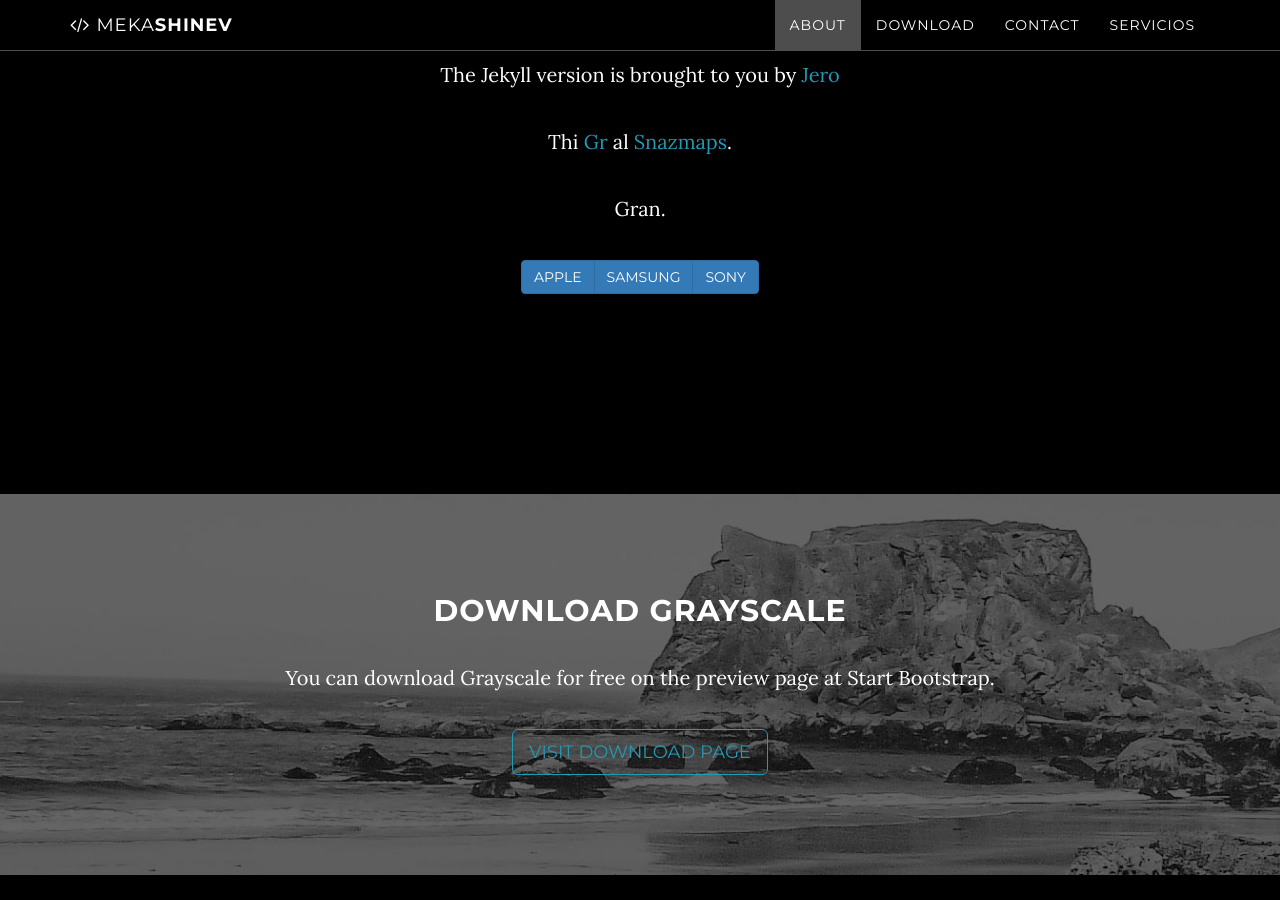
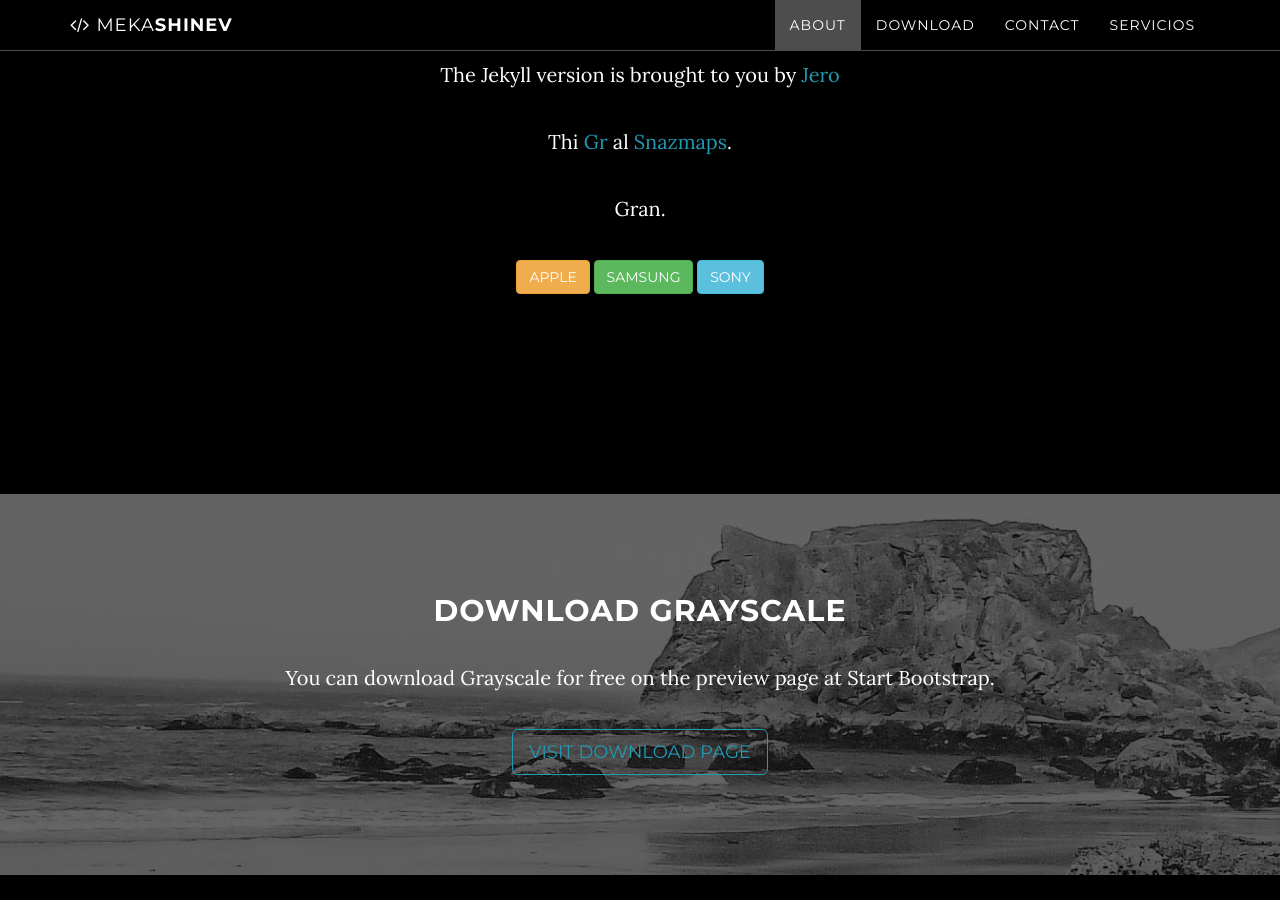
Before and after one commit to mekashinev/mekashinev.github.io, a Jekyll site: the page built from index.html, in a window 1280 px wide and 900 px high, scrolled down 3264 px. Built offline with Jekyll 4.4.1, drawn with Linux system fonts in a browser that asks for light colours.

Commit message:
Update about.html

```diff
--- a/_includes/about.html
+++ b/_includes/about.html
@@ -22,10 +22,18 @@
             <p>Gran.</p>
 
 
-        <div class="btn-group">
-            <button type="button" class="btn btn-primary">Apple</button>
-            <button type="button" class="btn btn-primary">Samsung</button>
-            <button type="button" class="btn btn-primary">Sony</button>
+<div class="btn-group">
+    <a href="#link1">
+        <button type="button" class="btn btn-warning">Apple</button>
+    </a>
+    <a href="#link2">
+        <button type="button" class="btn btn-success">Samsung</button>
+    </a>
+    <a href="#link3">
+        <button type="button" class="btn btn-info">Sony</button>
+    </a>
+</div>
+
         </div>
     </div>
 </div>
```
